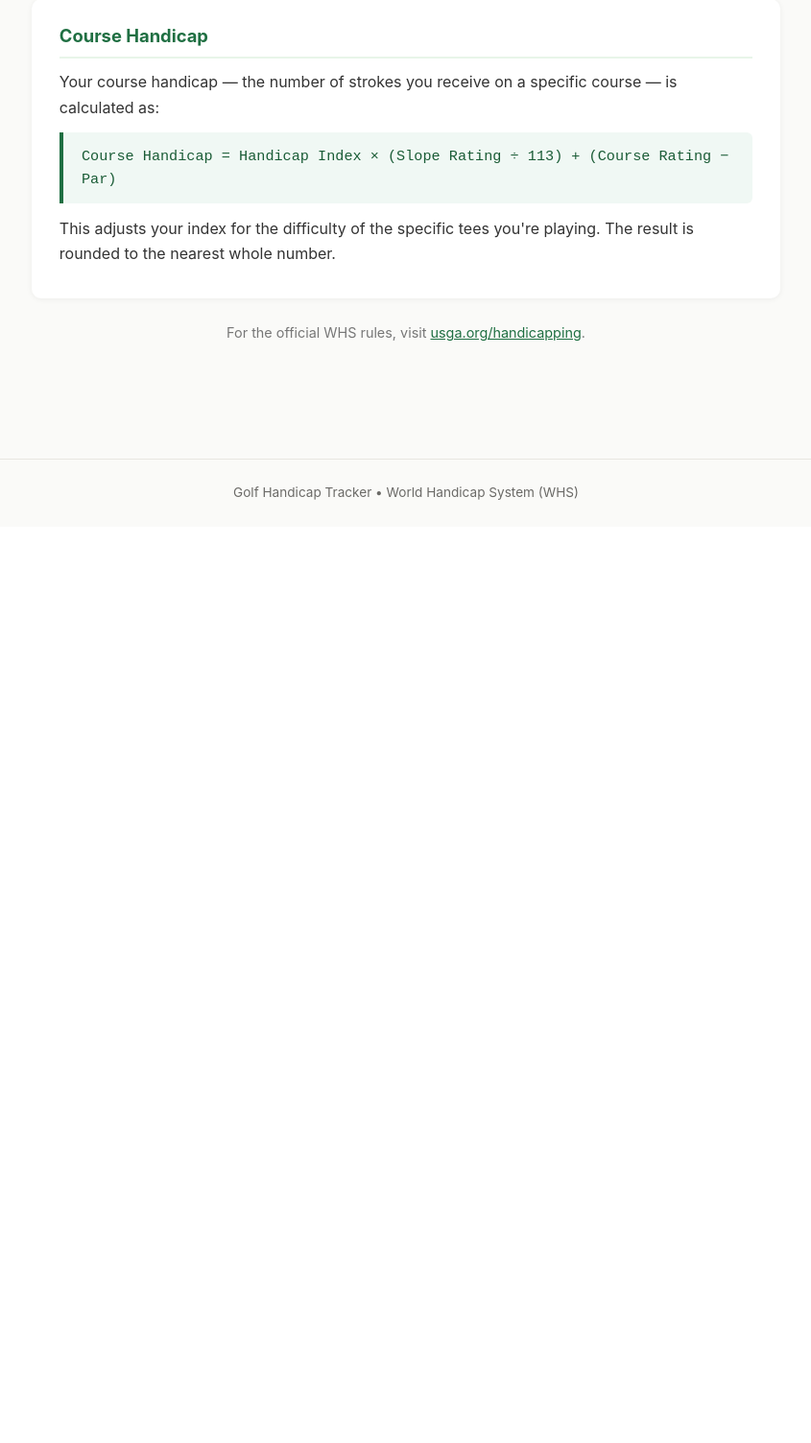
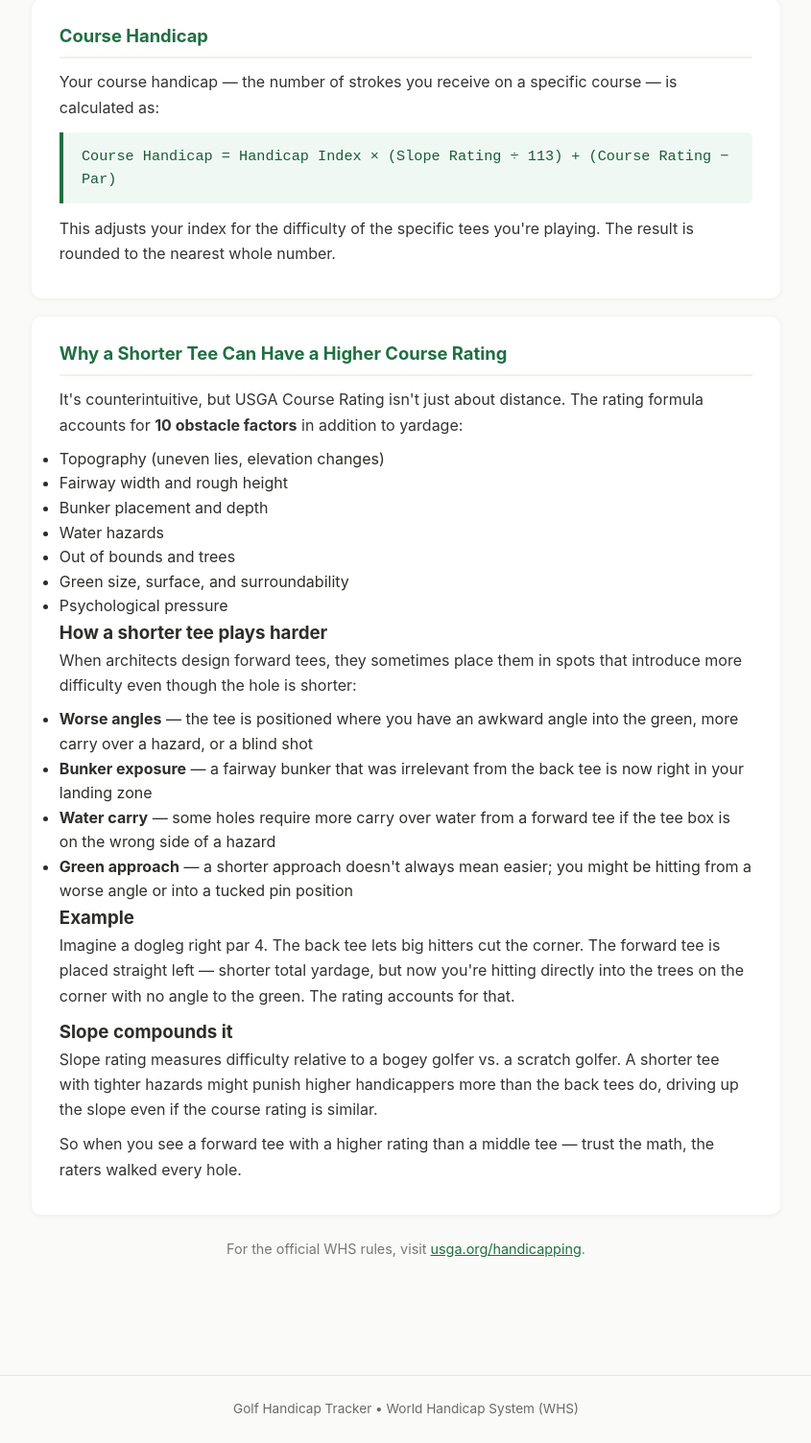
Before and after one commit to klueter/GolfHandicap, a Flask app: page /rules in a window 1280 px wide. Shown: the part 2833-4337 px from the top of the page at 96% size, without its empty margins (217-1062 px from the left). Before the commit the page ends 3354 px from the top, so only its background shows below. Run offline with Flask 3, Linux system fonts and the light colour scheme.

Commit message:
Add course rating explanation to WHS rules page
Explain why shorter tees can have higher course ratings, covering
the 10 USGA obstacle factors, tee placement effects, and how slope
compounds difficulty for higher handicappers.

Co-Authored-By: Claude Sonnet 4.6 <noreply@anthropic.com>

```diff
--- a/golf_handicap/templates/rules.html
+++ b/golf_handicap/templates/rules.html
@@ -105,6 +105,36 @@
         <p>This adjusts your index for the difficulty of the specific tees you're playing. The result is rounded to the nearest whole number.</p>
     </div>
 
+    <div class="rules-section">
+        <h2>Why a Shorter Tee Can Have a Higher Course Rating</h2>
+        <p>It's counterintuitive, but USGA Course Rating isn't just about distance. The rating formula accounts for <strong>10 obstacle factors</strong> in addition to yardage:</p>
+        <ul>
+            <li>Topography (uneven lies, elevation changes)</li>
+            <li>Fairway width and rough height</li>
+            <li>Bunker placement and depth</li>
+            <li>Water hazards</li>
+            <li>Out of bounds and trees</li>
+            <li>Green size, surface, and surroundability</li>
+            <li>Psychological pressure</li>
+        </ul>
+
+        <h3>How a shorter tee plays harder</h3>
+        <p>When architects design forward tees, they sometimes place them in spots that introduce more difficulty even though the hole is shorter:</p>
+        <ul>
+            <li><strong>Worse angles</strong> &mdash; the tee is positioned where you have an awkward angle into the green, more carry over a hazard, or a blind shot</li>
+            <li><strong>Bunker exposure</strong> &mdash; a fairway bunker that was irrelevant from the back tee is now right in your landing zone</li>
+            <li><strong>Water carry</strong> &mdash; some holes require more carry over water from a forward tee if the tee box is on the wrong side of a hazard</li>
+            <li><strong>Green approach</strong> &mdash; a shorter approach doesn't always mean easier; you might be hitting from a worse angle or into a tucked pin position</li>
+        </ul>
+
+        <h3>Example</h3>
+        <p>Imagine a dogleg right par 4. The back tee lets big hitters cut the corner. The forward tee is placed straight left &mdash; shorter total yardage, but now you're hitting directly into the trees on the corner with no angle to the green. The rating accounts for that.</p>
+
+        <h3>Slope compounds it</h3>
+        <p>Slope rating measures difficulty relative to a bogey golfer vs. a scratch golfer. A shorter tee with tighter hazards might punish higher handicappers more than the back tees do, driving up the slope even if the course rating is similar.</p>
+        <p>So when you see a forward tee with a higher rating than a middle tee &mdash; trust the math, the raters walked every hole.</p>
+    </div>
+
     <div class="rules-footer">
         <p>For the official WHS rules, visit <a href="https://www.usga.org/handicapping.html" target="_blank" rel="noopener">usga.org/handicapping</a>.</p>
     </div>
```
